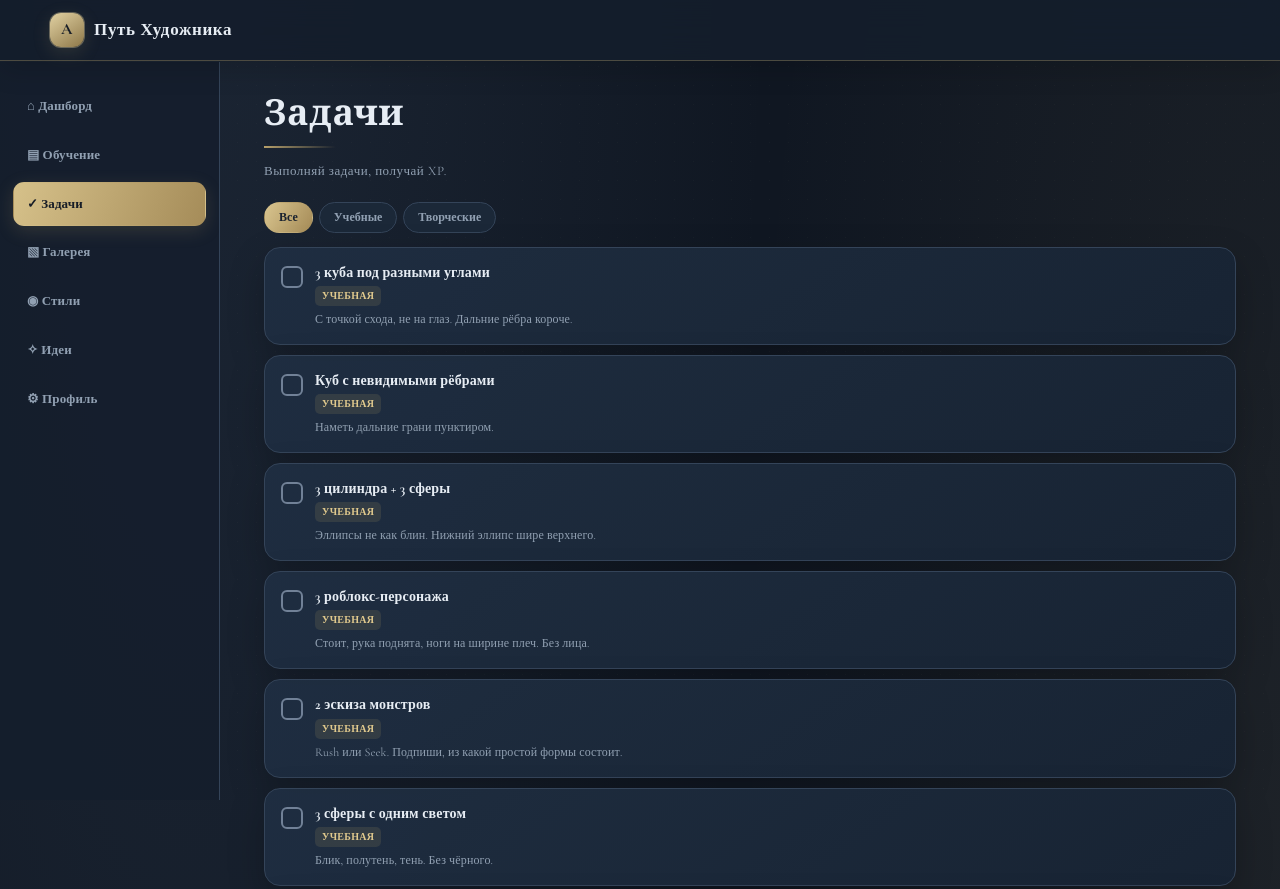
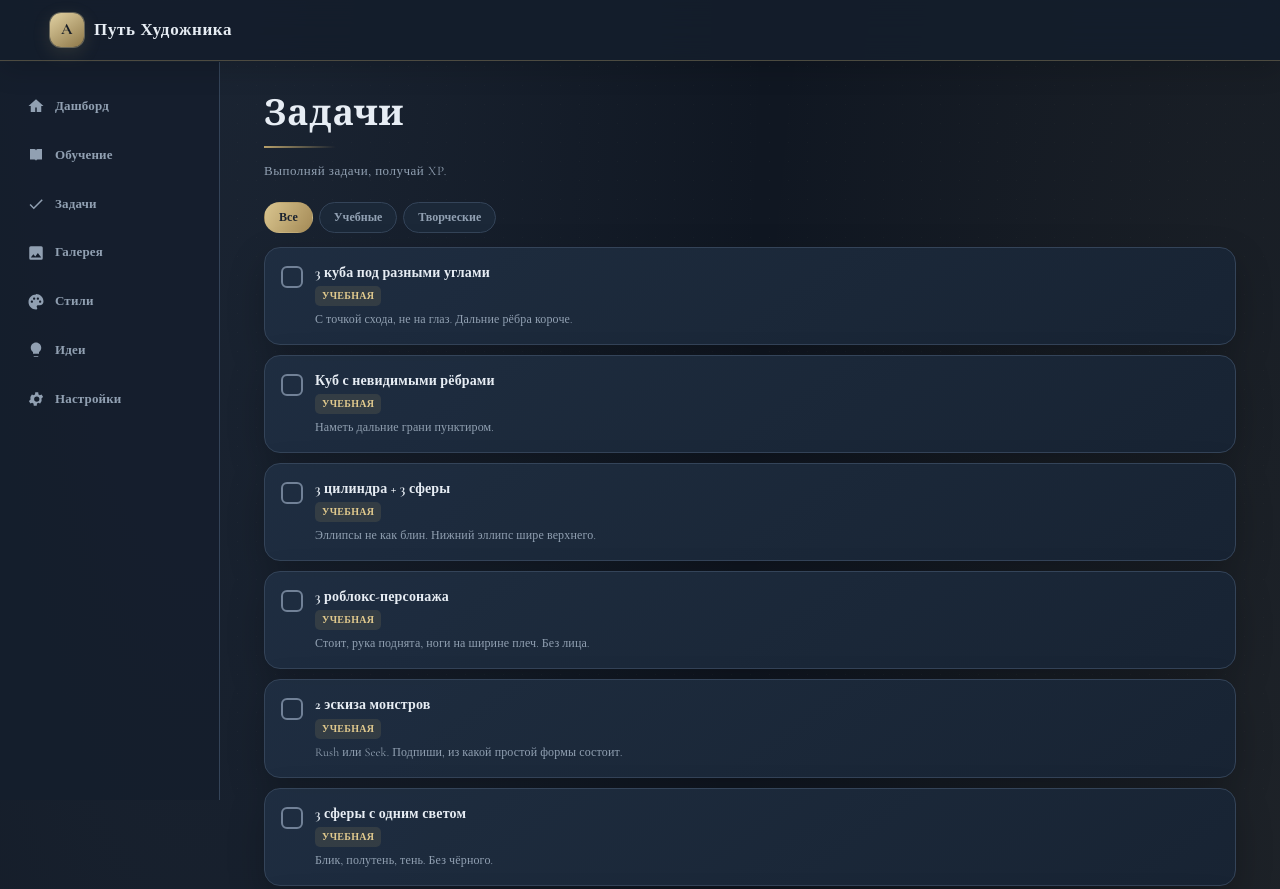
Before and after one commit to loftery/artsforme, a plain HTML site: page tasks.html in a window 1280 px wide. Shown: the top 889 px of the page. Drawn offline with nearby package versions, Linux system fonts and the light colour scheme.

Commit message:
Standardize SVG navigation icons across all pages

```diff
--- a/tasks.html
+++ b/tasks.html
@@ -12,14 +12,14 @@
   <div class="brand"><div class="brand-mark">A</div><span>Путь Художника</span></div>
 </div>
 
-<nav class="sidebar">
-  <a href="index.html">⌂ Дашборд</a>
-  <a href="learn.html">▤ Обучение</a>
-  <a href="tasks.html" class="active">✓ Задачи</a>
-  <a href="gallery.html">▧ Галерея</a>
-  <a href="styles.html">◉ Стили</a>
-  <a href="ideas.html">✧ Идеи</a>
-  <a href="settings.html">⚙ Профиль</a>
+<nav class="sidebar" aria-label="Основная навигация">
+  <a href="index.html"><span class="icon icon-home" aria-hidden="true"></span>Дашборд</a>
+  <a href="learn.html"><span class="icon icon-book" aria-hidden="true"></span>Обучение</a>
+  <a href="tasks.html"><span class="icon icon-task" aria-hidden="true"></span>Задачи</a>
+  <a href="gallery.html"><span class="icon icon-image" aria-hidden="true"></span>Галерея</a>
+  <a href="styles.html"><span class="icon icon-palette" aria-hidden="true"></span>Стили</a>
+  <a href="ideas.html"><span class="icon icon-bulb" aria-hidden="true"></span>Идеи</a>
+  <a href="settings.html"><span class="icon icon-settings" aria-hidden="true"></span>Настройки</a>
 </nav>
 
 <div class="main-wrap">
@@ -37,12 +37,12 @@
   </div>
 </div>
 
-<nav class="bottom-nav">
-  <a href="index.html">⌂Главная</a>
-  <a href="learn.html">▤Уроки</a>
-  <a href="tasks.html" class="active">✓Задачи</a>
-  <a href="gallery.html">▧Галерея</a>
-  <a href="settings.html">⚙Профиль</a>
+<nav class="bottom-nav" aria-label="Быстрая навигация">
+  <a href="index.html"><span class="icon icon-home" aria-hidden="true"></span><span>Главная</span></a>
+  <a href="learn.html"><span class="icon icon-book" aria-hidden="true"></span><span>Уроки</span></a>
+  <a href="tasks.html"><span class="icon icon-task" aria-hidden="true"></span><span>Задачи</span></a>
+  <a href="gallery.html"><span class="icon icon-image" aria-hidden="true"></span><span>Галерея</span></a>
+  <a href="settings.html"><span class="icon icon-settings" aria-hidden="true"></span><span>Профиль</span></a>
 </nav>
 
 <script src="js/data.js"></script>
```
